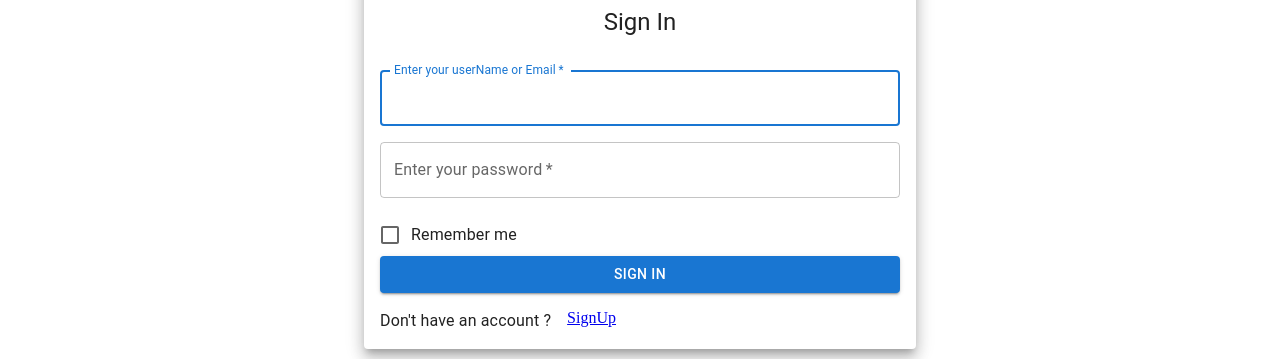
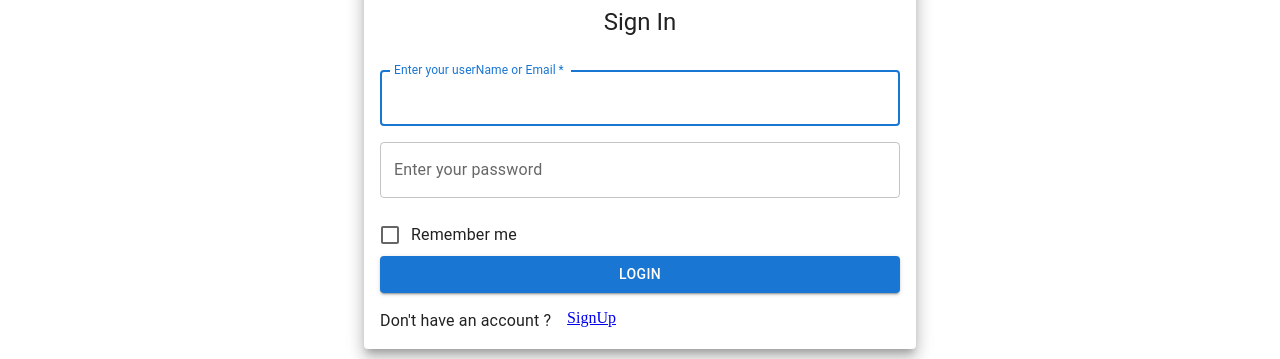
Before and after one commit to k-i-b-i-wott/BlogitFrontEnd, a React (Vite) app: page /login in a window 1280 px wide. Shown: the part 170-529 px from the top of the page. Built offline with nearby package versions, Linux system fonts and the light colour scheme.

Commit message:
Connected the login page to the backend

```diff
--- a/src/components/LandingPage.tsx
+++ b/src/components/LandingPage.tsx
@@ -4,7 +4,7 @@ import ArrowForwardIcon from '@mui/icons-material/ArrowForward';
 
 const LandingPage = () => {
   return (
-    <Box maxWidth={"xl"} bgcolor="seagreen">
+    <Box maxWidth={"xl"}  bgcolor="seagreen" sx={{marginInline: 0}}>
         <Container   >
             <Stack direction={{xs:"column"}}  textAlign="center">
                <Box>
--- a/src/index.css
+++ b/src/index.css
@@ -0,0 +1,4 @@
+*{
+    margin: 0;
+    padding: 0;
+}
--- a/src/pages/Login.tsx
+++ b/src/pages/Login.tsx
@@ -1,8 +1,56 @@
-import { Paper ,Container, Box, Grid,Typography, IconButton,Avatar, TextField, FormControlLabel, Checkbox, Button} from "@mui/material"
-import {Link} from "react-router-dom"
+import { Paper ,Container, Box, Grid,Typography, IconButton,Avatar,Alert, TextField, FormControlLabel, Checkbox, Button} from "@mui/material"
+import {Link, useNavigate} from "react-router-dom"
 import { HiLockClosed } from "react-icons/hi2";
+import {useState} from 'react'
+import { useMutation } from "@tanstack/react-query";
+import axios from 'axios';
+
+
+
 
 const Login = () => {
+  const [identifier, setIdentifier]=useState("")
+  const [password, setPassword]=useState("")
+  const [error, setError]=useState("")
+  const navigate = useNavigate()
+
+const {isPending,mutate}=useMutation({
+  mutationKey:["user-login"],
+  mutationFn: async ()=>{
+    const response= await axios.post(`http://localhost:3000/auth/login`,{
+      identifier,
+      password
+    }, {withCredentials:true})
+    console.log(response.data)
+  },
+  onSuccess:()=>{
+    navigate('/')
+  },
+  onError:(error)=>{
+    if(axios.isAxiosError(error)){
+      const errorData = error.response?.data.message
+      setError(errorData)
+    }
+    else{
+      setError("An error occured")
+    }
+  }
+})
+
+  const handleSubmit=(e:React.FormEvent<HTMLFormElement>)=>{
+
+    setError("")
+
+    e.preventDefault()
+
+    if(!identifier || !password){
+      setError("All fields are required")
+      return
+    }
+
+    mutate();
+
+  }
   return (
     <Container maxWidth={"sm"} sx={{mt:4, gap:4}}>
         <Paper elevation={10} sx={{ mt:12, p:2}}>
@@ -15,26 +63,42 @@ const Login = () => {
                 <HiLockClosed />
             </Avatar>
             <Typography variant="h5" component="h1" sx={{textAlign:"center", mb:4}} >Sign In</Typography>
-            <Box component="form">
+
+          <Box component="form"   onSubmit={handleSubmit} >
+            {
+              error &&
+                ((
+                  <Alert severity="error"  sx={{m:1}}>{error}</Alert>
+                ))
+
+            }
             <TextField
              label="Enter your userName or Email"
             type="text"
             fullWidth
             autoFocus
             required
-            sx={{ mb: 2 }}/>
+            sx={{ mb: 2 }}
+            value={identifier}
+            onChange={(e)=>setIdentifier(e.target.value)}
+            />
             <TextField
             label="Enter your password"
             type="password"
             fullWidth
-            required
+            value={password}
+            onChange={(e)=>setPassword(e.target.value)}
             sx={{mb:2}}
             />
             <FormControlLabel
             control={<Checkbox />}
             label="Remember me"
             />
-            <Button variant="contained" fullWidth sx={{mb:2}}>Sign In</Button>
+            <Button variant="contained" type="submit" fullWidth sx={{mb:2}} disabled={isPending}>
+              {
+                isPending ? "Please wait....": "Login"
+              }
+            </Button>
           </Box>
 
           <Grid container sx={{gap:2}}>
```
